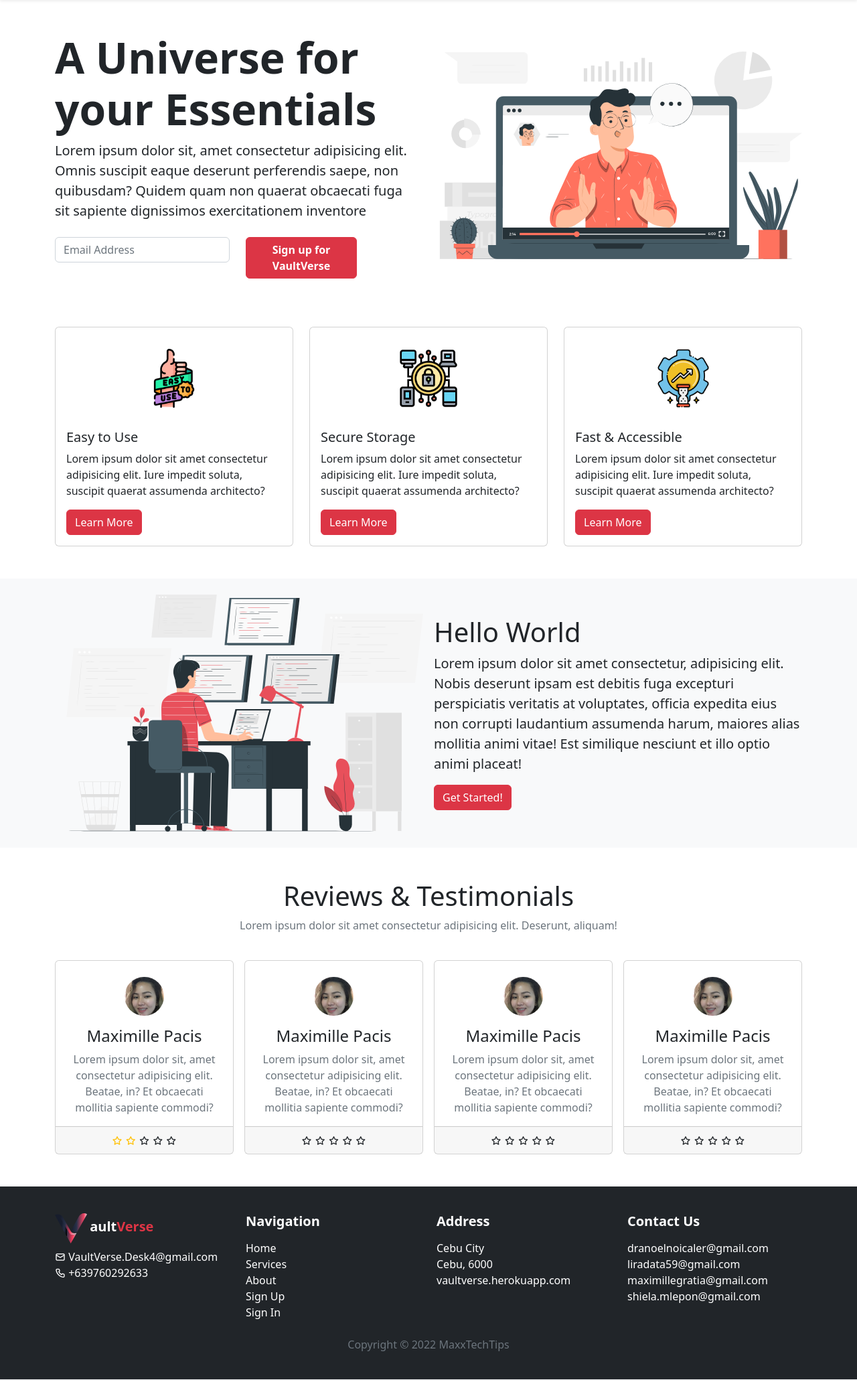
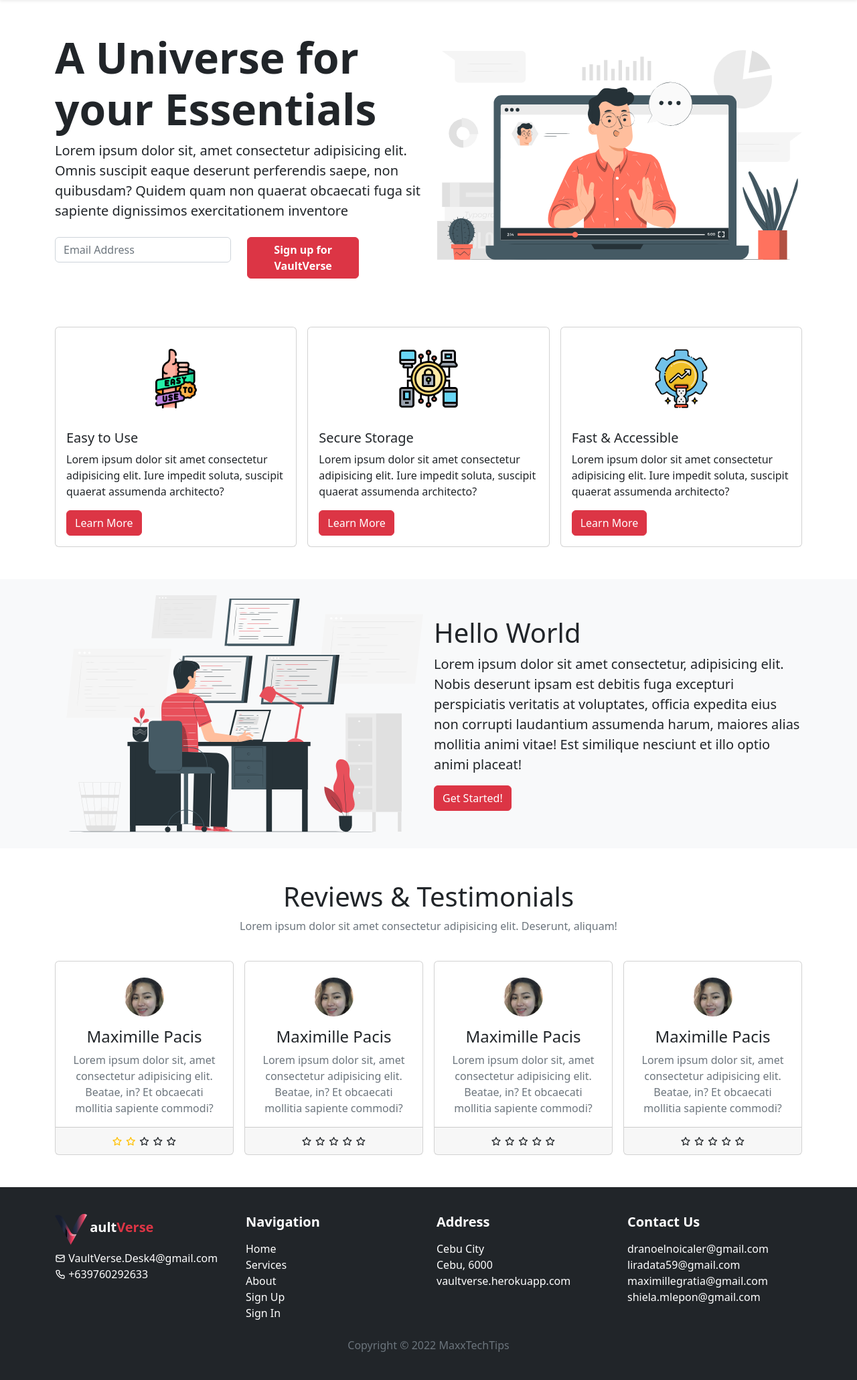
Before and after one commit to XData08/VaultVerse-3.0, a Flask app: page / in a window 1280 px wide. Shown: the part 64-2125 px from the top of the page at 67% size. Run offline with Flask 2, Linux system fonts and the light colour scheme.

Commit message:
Increment #1 : debug

```diff
--- a/App/templates/about.html
+++ b/App/templates/about.html
@@ -120,7 +120,7 @@
 
 <section class="container-fluid my-5">
     <div class="container mb-3">
-        <div class="row g-4">
+        <div class="row g-3">
             <div class="col-md">
                 <h2 class="text-center mb-4">Contact Info</h2>
                 <ul class="list-group list-group-flush lead">
--- a/App/templates/components/footer.html
+++ b/App/templates/components/footer.html
@@ -1,7 +1,7 @@
 <footer class="container-fluid bg-dark text-white py-4" >
     <div class="container mt-3">
         <div class="row g-4">
-            <div class="col-md-6 col-lg-3">
+            <div class="col-12 col-md-6 col-lg-3">
                 <img src="{{ url_for('static', filename='svg/vaultverse.svg') }}"
                 class="logo" >
                 <h5 class="fw-bold d-inline">ault<span class="text-danger">Verse</span></h5>
@@ -14,7 +14,7 @@
                     </a>
                 </div>
             </div>
-            <div class="col-6 col-md-6 col-lg-3">
+            <div class="col-5 col-md-6 col-lg-3">
                 <h5 class="fw-bold">Navigation</h5>
                 <div class="pt-2">
                     <a href="{{ url_for('Front.IndexPage') }}" class="d-block text-white text-decoration-none">Home</a>
@@ -24,7 +24,7 @@
                     <a href="{{ url_for('Forms.LoginPage') }}" class="d-block text-white text-decoration-none">Sign In</a>
                 </div>
             </div>
-            <div class="col-6 col-md-6 col-lg-3">
+            <div class="col-7 col-md-6 col-lg-3">
                 <h5 class="fw-bold">Address</h5>
                 <div class="pt-2">
                     <a href="#" class="d-block text-white text-decoration-none">Cebu City</a>
@@ -32,7 +32,7 @@
                     <a href="#" class="d-block text-white text-decoration-none">vaultverse.herokuapp.com</a>
                 </div>
             </div>
-            <div class="col-md-6 col-lg-3">
+            <div class="col-12 col-md-6 col-lg-3">
                 <h5 class="fw-bold">Contact Us</h5>
                 <div class="pt-2">
                     <a href="#" class="d-block text-white text-decoration-none">dranoelnoicaler@gmail.com</a>
--- a/App/templates/error.html
+++ b/App/templates/error.html
@@ -13,7 +13,7 @@
 <section class="container-fluid mt-5 pt-2">
     <div class="container-fluid shadow-sm bg-light py-5">
         <div class="container">
-            <div class="row align-items-center g-5">
+            <div class="row align-items-center g-3">
                 <div class="col-lg-6 col-sm-12 order-2 order-lg-1">
                     <h1 class="title fw-bold">
                         <i class="uil text-danger uil-exclamation-octagon"></i>Error 404
--- a/App/templates/index.html
+++ b/App/templates/index.html
@@ -12,7 +12,7 @@
 {% block body %}
 <section class="container">
     <div class="my-4 py-4">
-        <div class="row align-items-center">
+        <div class="row align-items-center g-3">
             <div class="col-sm-12 col-lg-6">
                 <h1 class="fw-bold text-center text-lg-start title">
                     A Universe for your Essentials
@@ -41,7 +41,7 @@
 
 <section class="container-fluid my-5">
     <div class="container">
-        <div class="row g-4">
+        <div class="row g-3">
             <div class="col-sm-6 col-lg-4">
                 <div class="card">
                     <img src="{{ url_for('static', filename='image/easy-to-use.png') }}"
--- a/App/templates/services.html
+++ b/App/templates/services.html
@@ -43,7 +43,7 @@
 
 <section class="container-fluid my-5">
     <div class="container">
-        <div class="row g-4">
+        <div class="row g-3">
             <div class="col-sm-6 col-lg-3">
                 <div class="card ">
                     <img src="{{ url_for('static', filename='image/satisfaction.png') }}"
```
